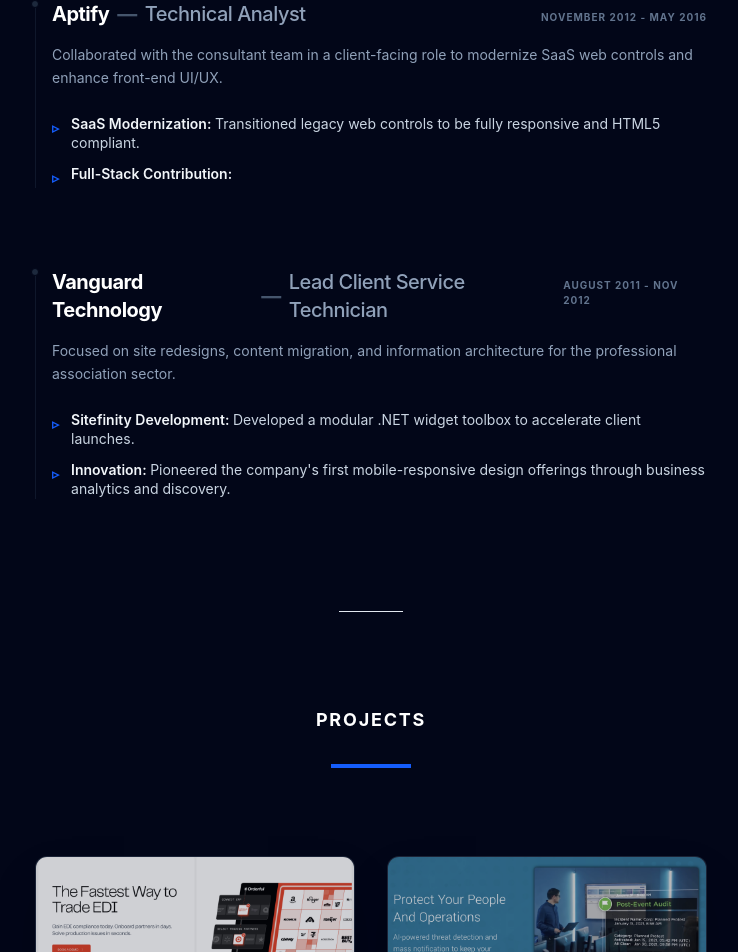
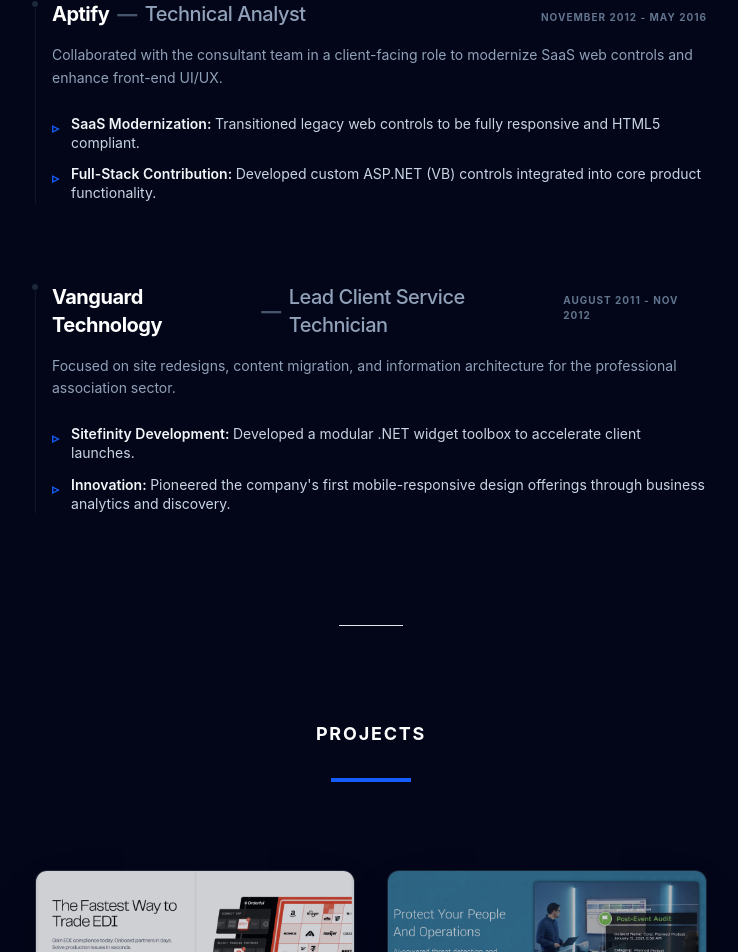
Before and after one commit to ramckinney86/portfolio-app, a React (Vite) app: page / in a window 1280 px wide. Shown: the part 2483-3435 px from the top of the page, without its empty margins (269-1007 px from the left). Built offline with nearby package versions, Linux system fonts and the light colour scheme.

Commit message:
fixed typo in experience.js

```diff
--- a/src/data/experience.js
+++ b/src/data/experience.js
@@ -45,7 +45,7 @@ export const jobs = [
     description: "Collaborated with the consultant team in a client-facing role to modernize SaaS web controls and enhance front-end UI/UX.",
     accomplishments: [
     { title: "SaaS Modernization", detail: "Transitioned legacy web controls to be fully responsive and HTML5 compliant." },
-    { title: "Full-Stack Contribution", detial: "Developed custom ASP.NET (VB) controls integrated into core product functionality."},
+    { title: "Full-Stack Contribution", detail: "Developed custom ASP.NET (VB) controls integrated into core product functionality."},
     ]
 },
 {
```
